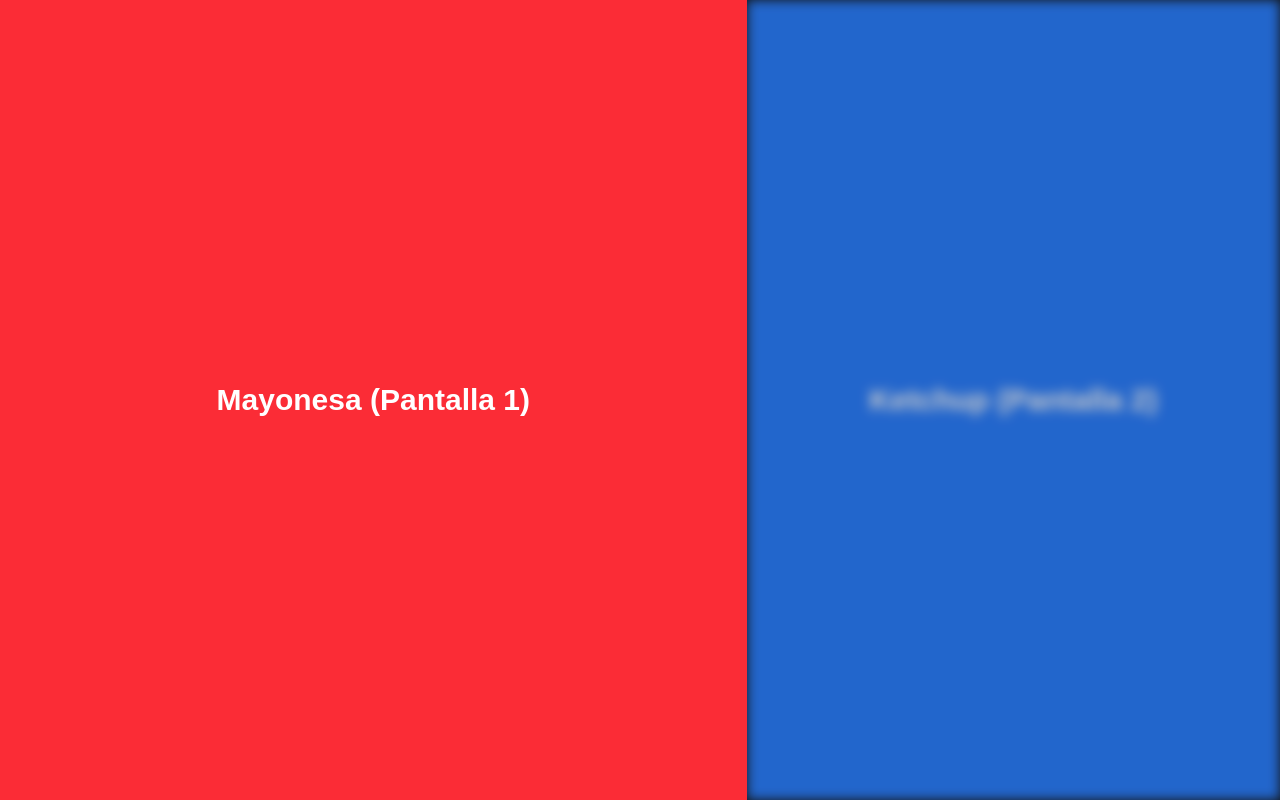
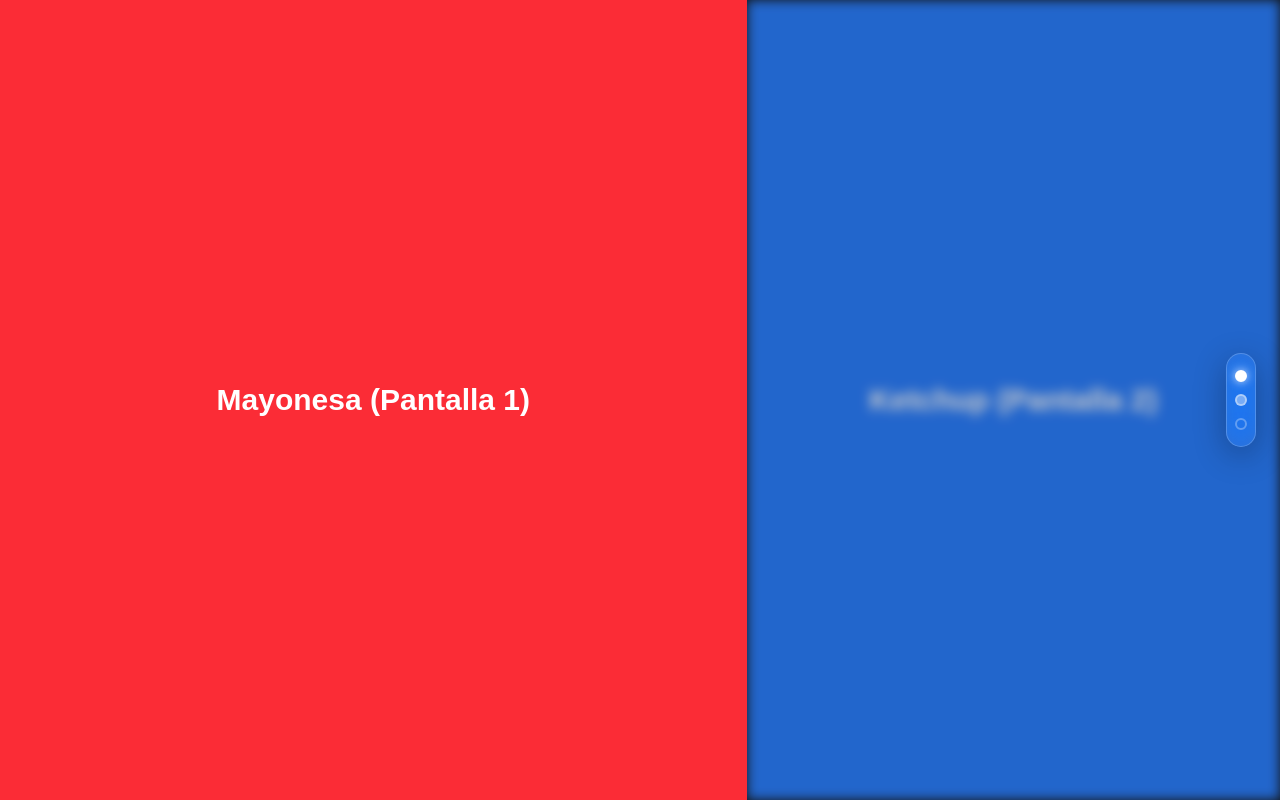
Before and after one commit to ReinaldoSilvaMejia/personal-web, a Next.js app: page / in a window 1280 px wide. Built offline with nearby package versions, Linux system fonts and the light colour scheme.

Commit message:
#Finish carousel blur

```diff
--- a/app/components/carousel-blur/carousel-blur.tsx
+++ b/app/components/carousel-blur/carousel-blur.tsx
@@ -3,17 +3,18 @@
 import { useState, useRef } from 'react';
 import { Grid, Box } from '@mui/material';
 import { motion, AnimatePresence, Variants, Transition } from 'framer-motion';
+import CarouselIndicator from './components/carousel-indicator';
 
 interface CarouselBlurProps {
   items: React.ReactNode[];
+  titles?: string[]; // Opcional: nombres personalizados para el menú
 }
 
-export default function CarouselBlur({ items }: CarouselBlurProps) {
+export default function CarouselBlur({ items, titles }: CarouselBlurProps) {
   const [currentIndex, setCurrentIndex] = useState(0);
   const [direction, setDirection] = useState<1 | -1>(1);
   const isCooldown = useRef(false);
   const wheelTimer = useRef<NodeJS.Timeout | null>(null);
-
   const touchStartX = useRef<number | null>(null);
 
   if (!items || items.length === 0) return null;
@@ -90,6 +91,12 @@ export default function CarouselBlur({ items }: CarouselBlurProps) {
     touchStartX.current = null;
   };
 
+  const handleSelectIndex = (newIndex: number) => {
+    if (newIndex === currentIndex) return;
+    setDirection(newIndex > currentIndex ? 1 : -1);
+    setCurrentIndex(newIndex);
+  };
+
   const transitionStyle: Transition = { duration: 0.8, ease: [0.33, 1, 0.68, 1] };
 
   const mainVariants: Variants = {
@@ -150,10 +157,20 @@ export default function CarouselBlur({ items }: CarouselBlurProps) {
         width: '100%',
         overflow: 'hidden',
         userSelect: 'none',
+        position: 'relative',
         touchAction: 'pan-y',
         backgroundColor: '#121212',
       }}
     >
+
+      <CarouselIndicator
+        total={items.length}
+        activeIndex={activeIndex}
+        nextIndex={nextIndex}
+        titles={titles}
+        onSelectIndex={handleSelectIndex}
+      />
+
       <Grid
         size={{ xs: 12, md: 7 }}
         sx={{
@@ -188,12 +205,13 @@ export default function CarouselBlur({ items }: CarouselBlurProps) {
 
       <Grid
         size={{ xs: 0, md: 5 }}
+        onClick={goNext}
         sx={{
           height: '100%',
           position: 'relative',
           overflow: 'hidden',
-          pointerEvents: 'none',
           zIndex: 1,
+          cursor: 'pointer',
           display: { xs: 'none', md: 'block' },
         }}
       >
@@ -213,7 +231,7 @@ export default function CarouselBlur({ items }: CarouselBlurProps) {
               originY: 0,
             }}
           >
-            <Box sx={{ height: '100%', width: '100%' }}>
+            <Box sx={{ height: '100%', width: '100%', pointerEvents: 'none' }}>
               {items[nextIndex]}
             </Box>
           </motion.div>
--- /dev/null
+++ b/app/components/carousel-blur/components/carousel-indicator.tsx
@@ -0,0 +1,234 @@
+'use client';
+
+import { useState, useRef } from 'react';
+import { Box, Menu, MenuItem, Typography } from '@mui/material';
+
+interface CarouselIndicatorProps {
+  total: number;
+  activeIndex: number;
+  nextIndex: number;
+  titles?: string[];
+  onSelectIndex?: (index: number) => void;
+}
+
+export default function CarouselIndicator({
+  total,
+  activeIndex,
+  nextIndex,
+  titles = [],
+  onSelectIndex,
+}: CarouselIndicatorProps) {
+  const [anchorEl, setAnchorEl] = useState<null | HTMLElement>(null);
+  const open = Boolean(anchorEl);
+  const timeoutRef = useRef<NodeJS.Timeout | null>(null);
+
+  // Manejadores para abrir/cerrar por HOVER
+  const handleMouseEnter = (event: React.MouseEvent<HTMLElement>) => {
+    if (timeoutRef.current) clearTimeout(timeoutRef.current);
+    setAnchorEl(event.currentTarget);
+  };
+
+  const handleMouseLeave = () => {
+    // Agregamos un pequeño retardo (200ms) para que no se cierre de golpe si el puntero se mueve rápido
+    timeoutRef.current = setTimeout(() => {
+      setAnchorEl(null);
+    }, 200);
+  };
+
+  const handleClick = (event: React.MouseEvent<HTMLElement>) => {
+    setAnchorEl(event.currentTarget);
+  };
+
+  const handleItemClick = (index: number) => {
+    if (onSelectIndex) {
+      onSelectIndex(index);
+    }
+    setAnchorEl(null);
+  };
+
+  return (
+    <Box
+      onMouseEnter={handleMouseEnter}
+      onMouseLeave={handleMouseLeave}
+      sx={{
+        position: 'absolute',
+        zIndex: 10,
+        // Mantener la misma posición que la cápsula
+        right: { xs: '50%', md: '24px' },
+        top: { xs: 'auto', md: '50%' },
+        bottom: { xs: '24px', md: 'auto' },
+        transform: {
+          xs: 'translateX(50%)',
+          md: 'translateY(-50%)',
+        },
+      }}
+    >
+      {/* CÁPSULA / BOTÓN INDICADOR */}
+      <Box
+        onClick={handleClick}
+        sx={{
+          display: 'flex',
+          alignItems: 'center',
+          justifyContent: 'center',
+          gap: 1.5,
+          backgroundColor: 'rgba(255, 255, 255, 0.08)',
+          backdropFilter: 'blur(16px) saturate(180%)',
+          borderRadius: '24px',
+          border: '1px solid rgba(255, 255, 255, 0.2)',
+          boxShadow: '0 8px 32px 0 rgba(0, 0, 0, 0.3)',
+          padding: { xs: '8px 16px', md: '16px 8px' },
+          cursor: 'pointer',
+          transition: 'all 0.3s cubic-bezier(0.4, 0, 0.2, 1)',
+          flexDirection: { xs: 'row', md: 'column' },
+
+          '&:hover': {
+            backgroundColor: 'rgba(255, 255, 255, 0.15)',
+            borderColor: 'rgba(255, 255, 255, 0.35)',
+          },
+        }}
+      >
+        {Array.from({ length: total }).map((_, index) => {
+          const isFocus = index === activeIndex;
+          const isBlur = index === nextIndex;
+
+          return (
+            <Box
+              key={index}
+              sx={{
+                width: 12,
+                height: 12,
+                borderRadius: '50%',
+                transition: 'all 0.3s ease-in-out',
+                display: 'block',
+
+                // Focus
+                ...(isFocus && {
+                  backgroundColor: '#ffffff',
+                  border: '2px solid #ffffff',
+                  boxShadow: '0 0 10px rgba(255, 255, 255, 0.9)',
+                }),
+
+                // Preview
+                ...(isBlur && {
+                  backgroundColor: {
+                    xs: 'transparent',
+                    md: 'rgba(255, 255, 255, 0.4)',
+                  },
+                  border: {
+                    xs: '2px solid rgba(255, 255, 255, 0.3)',
+                    md: '2px solid rgba(255, 255, 255, 0.4)',
+                  },
+                }),
+
+                // Vacío
+                ...(!isFocus &&
+                  !isBlur && {
+                    backgroundColor: 'transparent',
+                    border: '2px solid rgba(255, 255, 255, 0.3)',
+                  }),
+              }}
+            />
+          );
+        })}
+      </Box>
+
+      {/* MENÚ FLOTANTE (SE SOBREPONE AL HACER HOVER O CLICK) */}
+      <Menu
+        anchorEl={anchorEl}
+        open={open}
+        onClose={() => setAnchorEl(null)}
+        // Desactiva los eventos de puntero del menú para que no interfieran al salir del área
+        slotProps={{
+          paper: {
+            onMouseEnter: () => {
+              // Mantener abierto si el puntero entra en el menú
+              if (timeoutRef.current) clearTimeout(timeoutRef.current);
+            },
+            onMouseLeave: handleMouseLeave,
+            sx: {
+              pointerEvents: 'auto',
+              minWidth: 160,
+              borderRadius: '20px',
+              padding: '6px',
+
+              // Glassmorphism iOS
+              backgroundColor: 'rgba(255, 255, 255, 0.12)',
+              backdropFilter: 'blur(20px) saturate(190%)',
+              border: '1px solid rgba(255, 255, 255, 0.25)',
+              boxShadow:
+                '0 20px 40px rgba(0, 0, 0, 0.4), inset 0 1px 0 rgba(255, 255, 255, 0.3)',
+              color: '#ffffff',
+            },
+          },
+        }}
+        anchorOrigin={{
+          vertical: 'center',
+          horizontal: 'center',
+        }}
+        transformOrigin={{
+          vertical: 'center',
+          horizontal: 'center',
+        }}
+        // IMPORTANTE: Evita que el menú capture el foco bloqueando el puntero
+        sx={{
+          pointerEvents: 'none',
+        }}
+      >
+        {Array.from({ length: total }).map((_, index) => {
+          const isSelected = index === activeIndex;
+          const isPreview = index === nextIndex;
+          const itemLabel = titles[index] || `Pantalla ${index + 1}`;
+
+          return (
+            <MenuItem
+              key={index}
+              onClick={() => handleItemClick(index)}
+              sx={{
+                borderRadius: '12px',
+                margin: '2px 0',
+                padding: '8px 16px',
+                transition: 'all 0.2s ease',
+                display: 'flex',
+                justifyContent: 'space-between',
+                alignItems: 'center',
+
+                ...(isSelected && {
+                  backgroundColor: 'rgba(255, 255, 255, 0.25)',
+                  fontWeight: 'bold',
+                }),
+
+                '&:hover': {
+                  backgroundColor: 'rgba(255, 255, 255, 0.2)',
+                },
+              }}
+            >
+              <Typography
+                variant="body2"
+                sx={{
+                  fontWeight: isSelected ? 700 : 400,
+                  color: isSelected ? '#ffffff' : 'rgba(255, 255, 255, 0.8)',
+                }}
+              >
+                {itemLabel}
+              </Typography>
+
+              <Box
+                sx={{
+                  width: 6,
+                  height: 6,
+                  borderRadius: '50%',
+                  ml: 2,
+                  backgroundColor: isSelected
+                    ? '#ffffff'
+                    : isPreview
+                    ? 'rgba(255, 255, 255, 0.5)'
+                    : 'transparent',
+                }}
+              />
+            </MenuItem>
+          );
+        })}
+      </Menu>
+    </Box>
+  );
+}
--- a/app/page.tsx
+++ b/app/page.tsx
@@ -16,7 +16,7 @@ const screens = [
 export default function Home() {
   return (
     <div className="w-screen h-dvh">
-      <CarouselBlur items={screens} />
+      <CarouselBlur items={screens} titles={['pagina 1', 'pagina 2', 'pagina 3']}/>
     </div>
   );
 }
--- a/package.json
+++ b/package.json
@@ -11,6 +11,7 @@
   "dependencies": {
     "@emotion/react": "^11.14.0",
     "@emotion/styled": "^11.14.1",
+    "@mui/icons-material": "^9.2.0",
     "@mui/material": "^9.2.0",
     "framer-motion": "^12.43.0",
     "next": "16.2.12",
```
Also changed, not shown: 1 other file (tests, documents, lock files or other folders).
